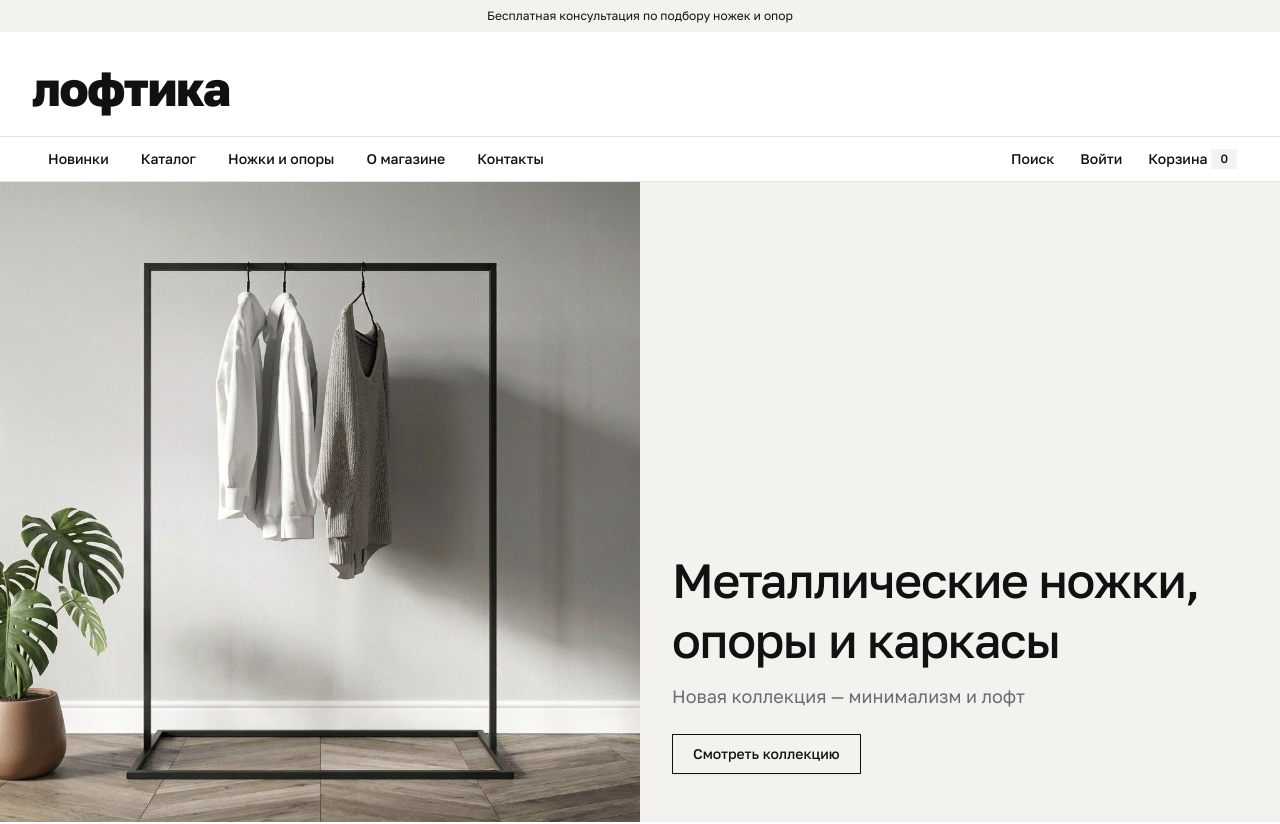
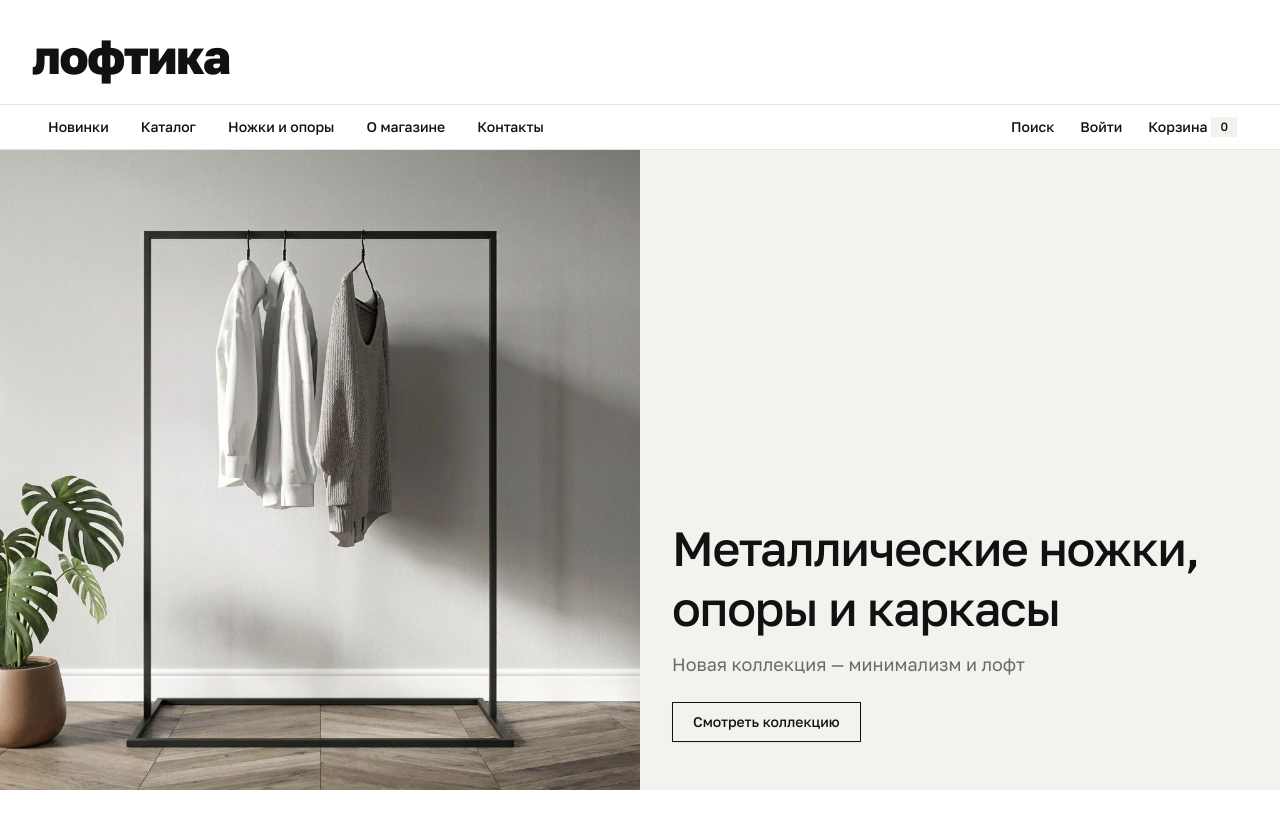
Before and after one commit to alekseyb863-boop/loftika, a Next.js app: page /loftika/ in a window 1280 px wide. Shown: the top 824 px of the page. Built offline with nearby package versions, Linux system fonts and the light colour scheme.

Commit message:
Компонент AnnouncementBar, полоса анонса убрана с главной

```diff
--- /dev/null
+++ b/components/AnnouncementBar.tsx
@@ -0,0 +1,19 @@
+import type { ReactNode } from "react";
+import { cn } from "@/lib/utils";
+
+type AnnouncementBarProps = {
+  /** Текст анонса. По умолчанию — консультация по подбору ножек и опор. */
+  children?: ReactNode;
+  className?: string;
+};
+
+export default function AnnouncementBar({
+  children = "Бесплатная консультация по подбору ножек и опор",
+  className,
+}: AnnouncementBarProps) {
+  return (
+    <div className={cn("bg-muted px-4 py-2 text-center text-xs", className)}>
+      {children}
+    </div>
+  );
+}
--- a/components/Header.tsx
+++ b/components/Header.tsx
@@ -32,10 +32,6 @@ const nav = [
 export default function Header() {
   return (
     <header>
-      <div className="bg-muted px-4 py-2 text-center text-xs">
-        Бесплатная консультация по подбору ножек и опор
-      </div>
-
       <div className="px-4 pt-6 pb-4 md:px-8 md:pt-8 md:pb-6">
         <a href="#" className={cn(logoClass, "inline-block")} aria-label="лофтика — на главную">
           лофтика
```
